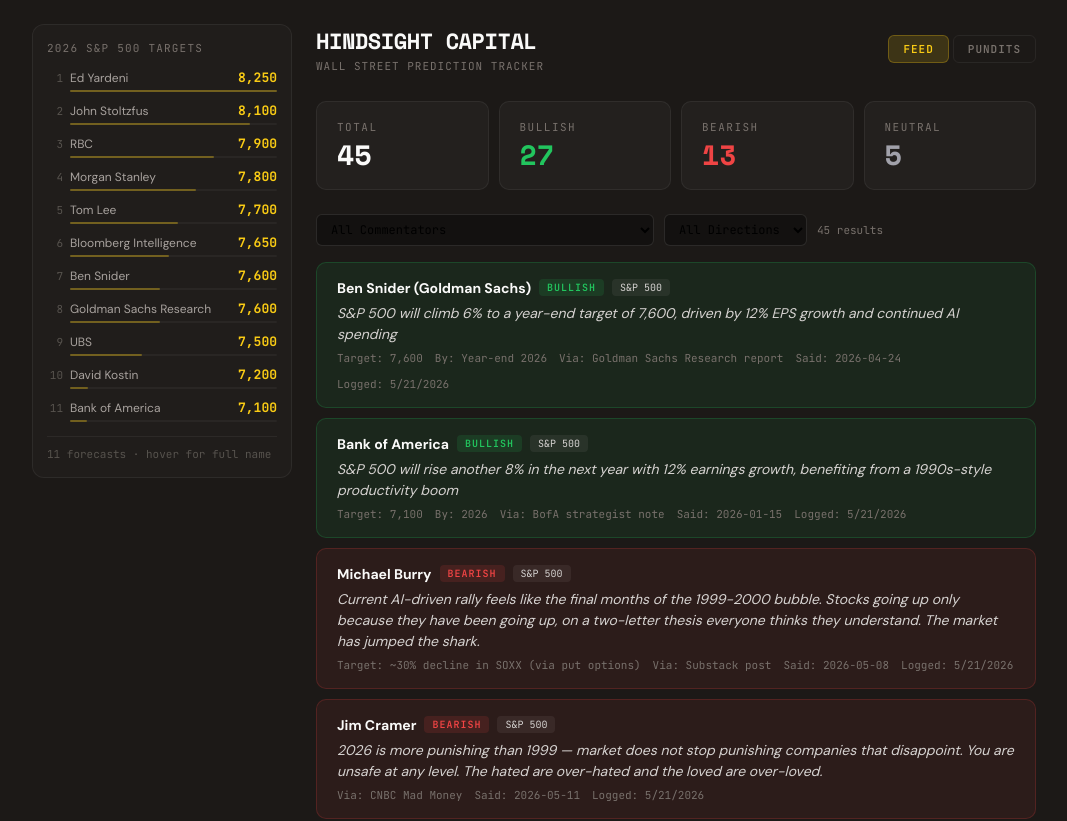
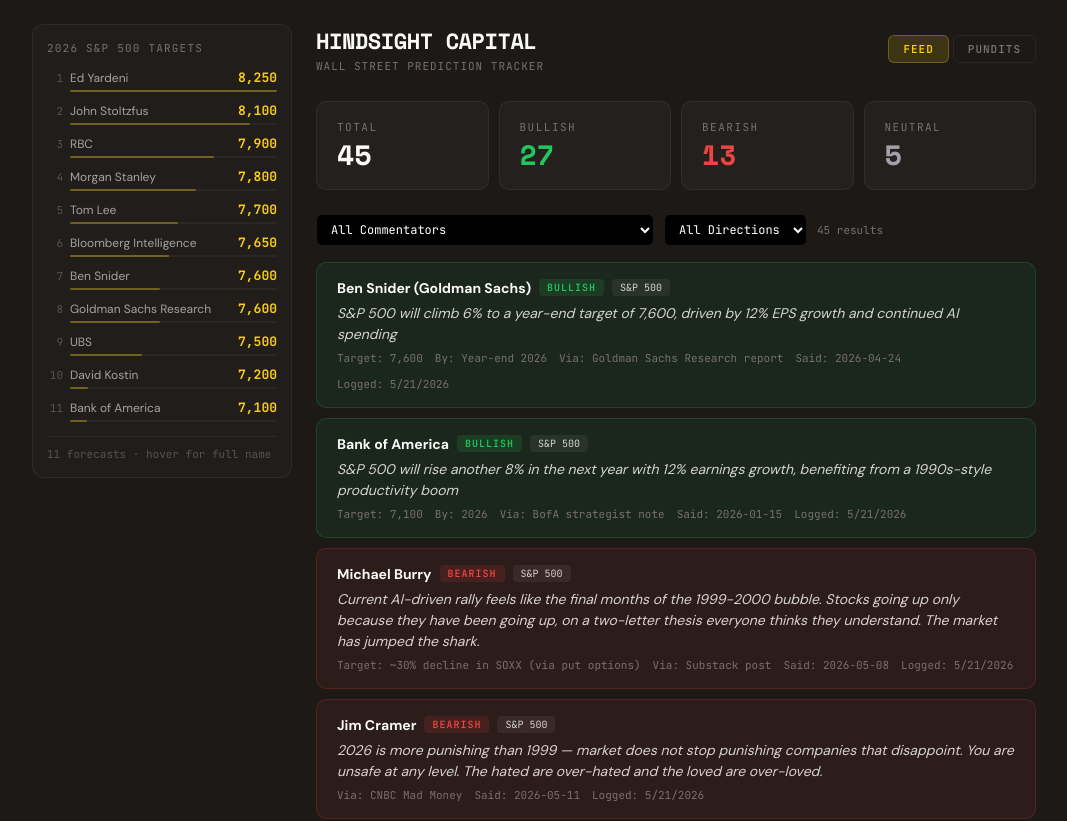
Before and after one commit to veridead1/pundit-tracker, a Next.js app: page / in a window 1280 px wide. Shown: the top 821 px of the page, without its empty margins (68-1135 px from the left). Built offline with nearby package versions, Linux system fonts and the light colour scheme.

Commit message:
dropdowns: white text on black background

```diff
--- a/components/PunditTracker.jsx
+++ b/components/PunditTracker.jsx
@@ -17,8 +17,8 @@ const shellStyle = {
 };
 
 const selectStyle = {
-  background: "rgba(0,0,0,0.3)",
-  color: "#000000",
+  background: "#000000",
+  color: "#ffffff",
   border: "1px solid rgba(255,255,255,0.1)",
   borderRadius: 6,
   padding: "6px 10px",
```
